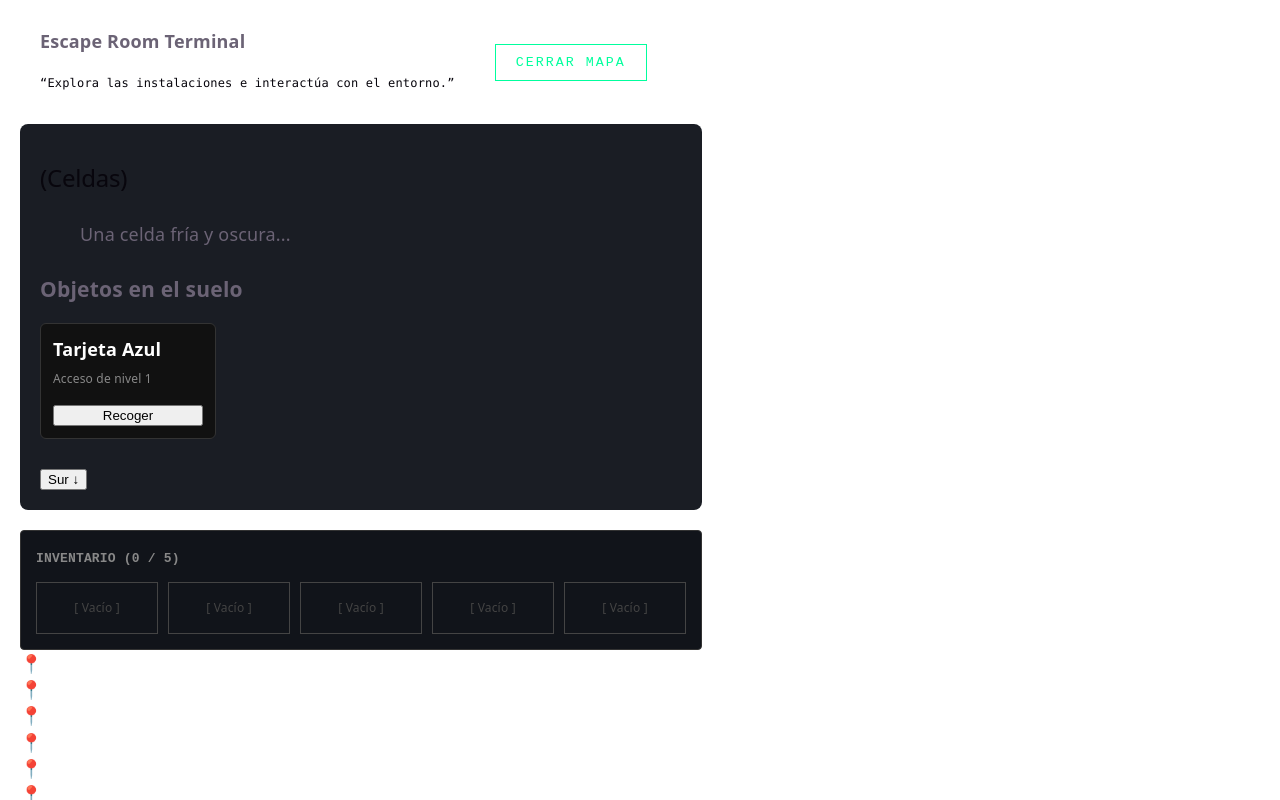
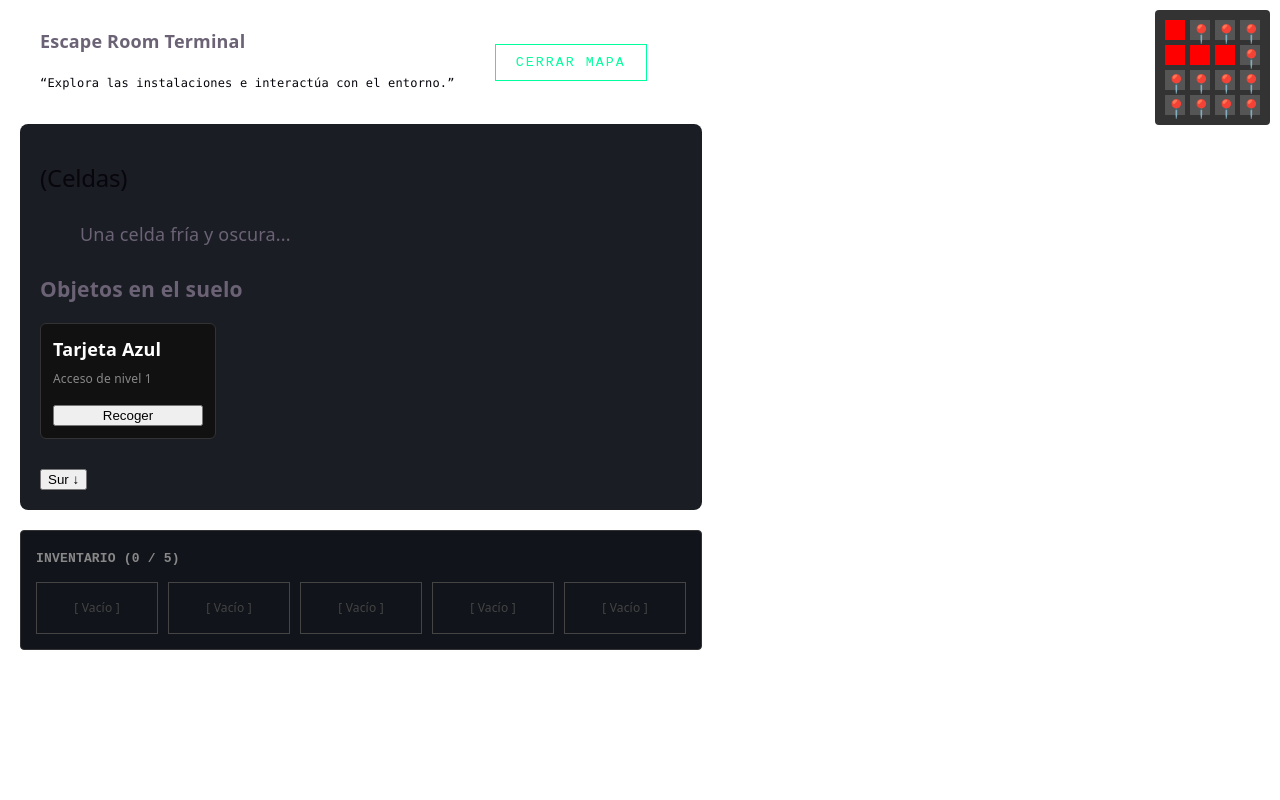
Before and after one commit to JoshuaMV-DSLS/React-Projects, a React (Vite) app in the folder GameProject/: page / in a window 1280 px wide. Both pictures are taken after a click on the button "VER MAPA". Shown: the top 800 px of the page. Built offline with nearby package versions, Linux system fonts and the light colour scheme.

Commit message:
map works movemennt logic fixed

```diff
--- a/GameProject/src/App.jsx
+++ b/GameProject/src/App.jsx
@@ -40,6 +40,8 @@ function GameLayout() {
 }
 
 // ---------- APP ----------
+console.log("¡HOLA! App.jsx se está cargando...");
+
 export default function App() {
   return (
     <GameProvider>
@@ -129,17 +131,12 @@ const MazeMap = ({ currentRoomId }) => {
 return (
     <div className="minimap-container">
       {Array.from({ length: GRID_SIZE }).map((_, y) => (
-        <div key={y} className="map-row">
+        <div key={y} style={{ display: 'flex', gap: '5px' }}>
           {Array.from({ length: GRID_SIZE }).map((_, x) => {
-            // Importación directa para evitar que sea undefined
             const room = Object.values(escapeMap).find(r => r.x === x && r.y === y);
             const isCurrent = room?.id === currentRoomId;
-
             return (
-              <div
-                key={`${x}-${y}`}
-                className={`map-cell ${room ? 'active-room' : 'empty'} ${isCurrent ? 'player-here' : ''}`}
-              >
+              <div key={`${x}-${y}`} style={{ width: '20px', height: '20px', background: room ? 'red' : '#555' }}>
                 {isCurrent && "📍"}
               </div>
             );
--- a/GameProject/src/Hooks/useGameState.js
+++ b/GameProject/src/Hooks/useGameState.js
@@ -17,6 +17,8 @@ export function useGameState() {
   }, [currentRoomId]);
 
   const movePlayer = (direction) => {
+    alert("¡Me has pulsado! Dirección: " + direction); // Esto es un "martillazo" para ver si entra
+    console.log("--- Intento de movimiento ---");
     // Si currentRoom no existe por alguna razón, protegemos el código
         if (!currentRoom) return;
 
@@ -36,21 +38,16 @@ export function useGameState() {
         }
 
         // --- BLOQUEO DE PUZLES (CÓDIGO) ---
-        if (currentRoom.puzzle) {
-        // Puzle bloquea esta dirección si NO está resuelto
-        if (currentRoom.puzzle.direction === direction && !solvedPuzzleIds.includes(currentRoom.puzzle.id)) {
-            setSystemMessage(currentRoom.puzzle.lockedMessage);
-            return; // 🛑 Denegado
+        if (currentRoom.puzzle?.direction) {
+            console.log("Comparando:", currentRoom.puzzle.direction, "vs", direction);
+            if (currentRoom.puzzle.direction === direction && !solvedPuzzleIds.includes(currentRoom.puzzle.id)) {
+                setSystemMessage(currentRoom.puzzle.lockedMessage);
+        return; // 🛑 Denegado
         }}
 
         // --- BLOQUEO DE ENTORNO (PALANCA/ITEMS) ---
-        if (currentRoom.puzzle?.direction === direction && !solvedPuzzleIds.includes(currentRoom.puzzle.id)) {
-            setSystemMessage(currentRoom.puzzle.lockedMessage);
-            return;
-            }
-
             if (currentRoom.itemPuzzle?.direction === direction && !solvedPuzzleIds.includes(currentRoom.itemPuzzle.id)) {
-            setSystemMessage(currentRoom.itemPuzzle.lockedMessage);
+                 setSystemMessage(currentRoom.itemPuzzle.lockedMessage);
             return;
             }
         setCurrentRoomId(nextRoom.id);
--- a/GameProject/src/index.css
+++ b/GameProject/src/index.css
@@ -220,26 +220,16 @@ code {
 }
 
 /* Contenedor principal del mapa (puede ser un modal) */
-.maze-container {
-  position: fixed;
-  top: 50%;
-  left: 50%;
-  transform: translate(-50%, -50%);
-  background: rgba(13, 15, 18, 0.98);
-  border: 2px solid var(--accent-color);
-  padding: 40px;
-  z-index: 1000;
-
-  display: grid;
-  grid-template-columns: repeat(1, 100px);
-  gap: 15px;
-  width: 90%;
-  max-width: 65%;
-  min-height: 300px;
-  position:center;
-
-  box-shadow: 0 0 50px rgba(0, 0, 0, 0.9), var(--border-glow);
-  pointer-events: all;
+.minimap-container {
+  display: flex;
+  flex-direction: column;
+  gap: 5px;
+  position: absolute;
+  top: 10px;
+  right: 10px;
+  background: #333;
+  padding: 10px;
+  border-radius: 4px;
 }
 
 .maze-grid{
```
